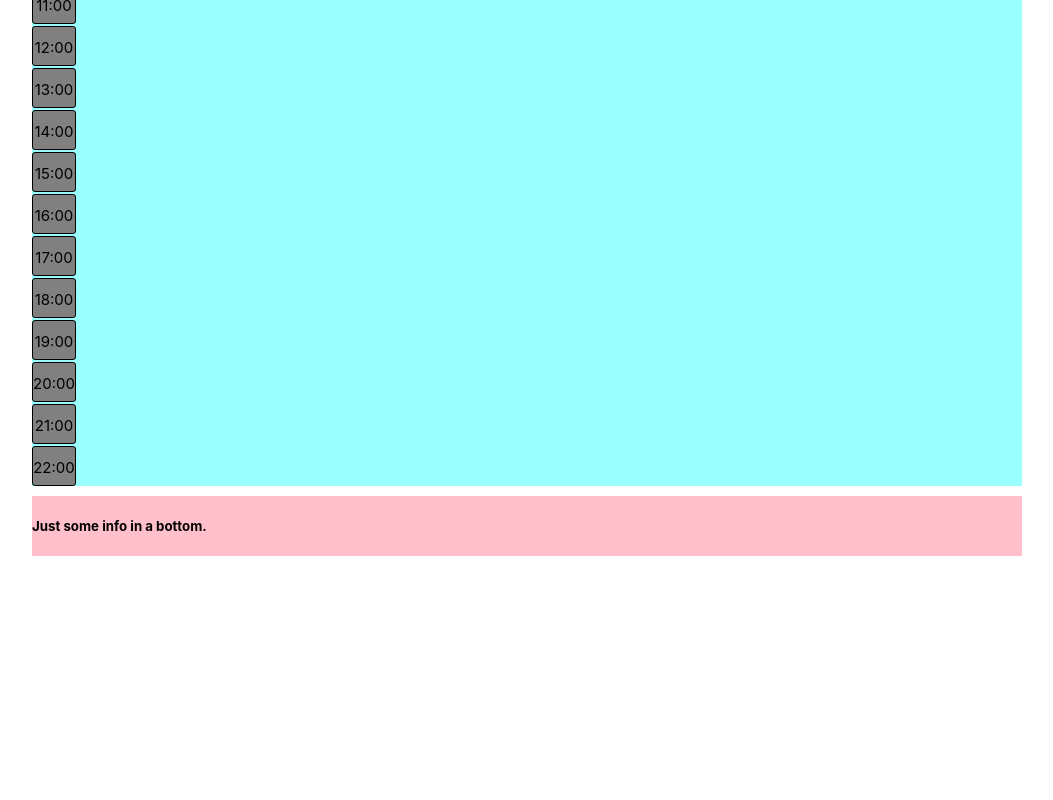
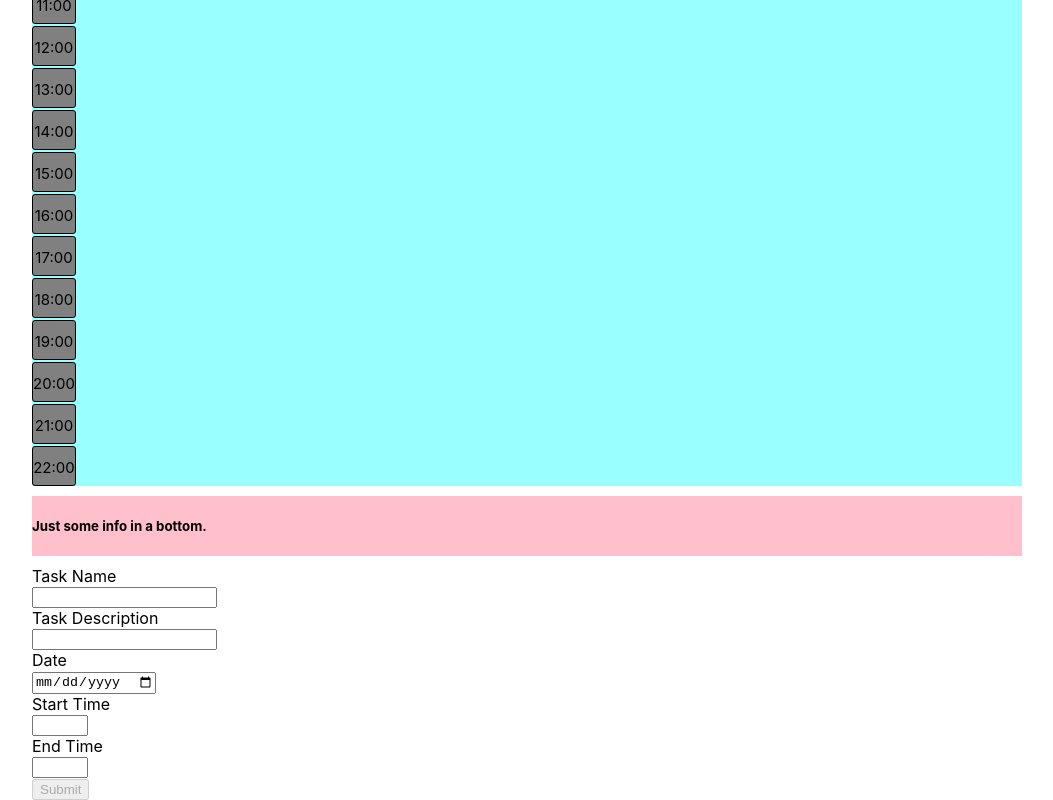
Before and after one commit to potatofree/CalendarFE, a React (Create React App) app: page / in a window 1280 px wide. Shown: the part 364-1164 px from the top of the page, without its empty margins (8-1061 px from the left). Before the commit the page ends 920 px from the top, so only its background shows below. Built offline with nearby package versions, Linux system fonts and the light colour scheme.

Commit message:
redux-form added

```diff
--- a/package.json
+++ b/package.json
@@ -9,7 +9,8 @@
     "react": "^16.13.1",
     "react-dom": "^16.13.1",
     "react-redux": "^7.2.1",
-    "react-scripts": "3.4.1"
+    "react-scripts": "3.4.1",
+    "redux-form": "^8.3.6"
   },
   "scripts": {
     "start": "react-scripts start",
--- a/src/index.js
+++ b/src/index.js
@@ -6,6 +6,7 @@ import store from './store';
 import { Provider } from 'react-redux';
 import { loadTasks, loadTasksAsync, selectTasks, addTasks } from './tasksSlice';
 import { selectDate, setDate, setDateToday } from './dateSlice';
+import NewTaskForm from './taskForm';
 
 // import App from './App';
 // import * as serviceWorker from './serviceWorker';
@@ -524,6 +525,12 @@ const Calender = function () {
       <footer>
         <h5>Just some info in a bottom.</h5>
       </footer>
+      <br/>
+      <NewTaskForm onSubmit={values => console.log(values)} />
+      <br/>
+      <br/>
+      <br/>
+      <br/>
     </div>
 
   );
--- a/src/store.js
+++ b/src/store.js
@@ -2,10 +2,12 @@ import { configureStore } from '@reduxjs/toolkit';
 // import counterReducer from '../features/counter/counterSlice';
 import tasksReducer from './tasksSlice';
 import dateReducer from './dateSlice';
+import {reducer as formReducer} from 'redux-form';
 
 export default configureStore({
   reducer: {
     tasks: tasksReducer,
     date: dateReducer,
+    form: formReducer,
   },
 });
--- /dev/null
+++ b/src/taskForm.js
@@ -0,0 +1,53 @@
+import React from 'react';
+import { Field, reduxForm } from 'redux-form';
+
+let NewTaskForm = props => {
+    const { handleSubmit, pristine, submitting } = props;
+    return (
+        <form onSubmit={handleSubmit}>
+            <div>
+                <div>
+                    <label htmlFor="taskName">Task Name </label>
+                    <div>
+                        <Field name="taskName" component="input" type="text" />
+                    </div>
+                </div>
+                <div>
+                    <label htmlFor="taskBody">Task Description </label>
+                    <div>
+                        <Field name="taskBody" component="input" type="text" />
+                    </div>
+                </div>
+                <div>
+                    <label htmlFor="taskDate">Date </label>
+                    <div>
+                        <Field name="taskDate" component="input" type="date" />
+                    </div>
+                </div>
+                <div>
+                    <label htmlFor="taskTimeStart">Start Time </label>
+                    <div>
+                        <Field name="taskTimeStart" component="input" type="number"
+                        min="7" max="22"/>
+                    </div>
+                </div>
+                <div>
+                    <label htmlFor="taskTimeEnd">End Time </label>
+                    <div>
+                        <Field name="taskTimeEnd" component="input" type="number"
+                        min="7" max="22"/>
+                    </div>
+                </div>
+                <div>
+                    <button type="submit" disabled={pristine || submitting}>Submit</button>
+                </div>
+            </div>
+        </form>
+    );
+};
+
+NewTaskForm = reduxForm({
+    form: 'task'
+})(NewTaskForm);
+
+export default NewTaskForm;
```
Also changed, not shown: 1 other file (tests, documents, lock files or other folders).
